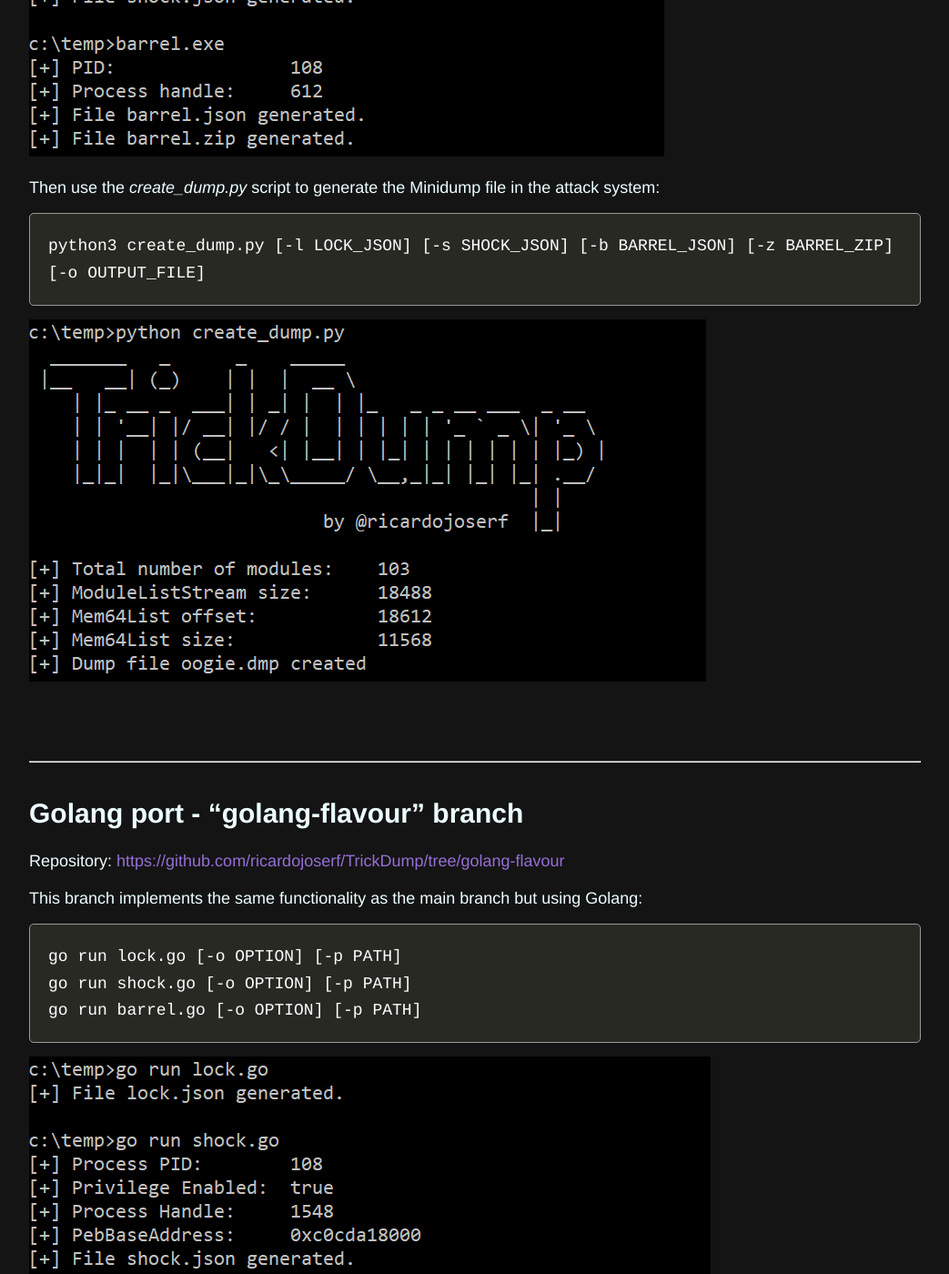
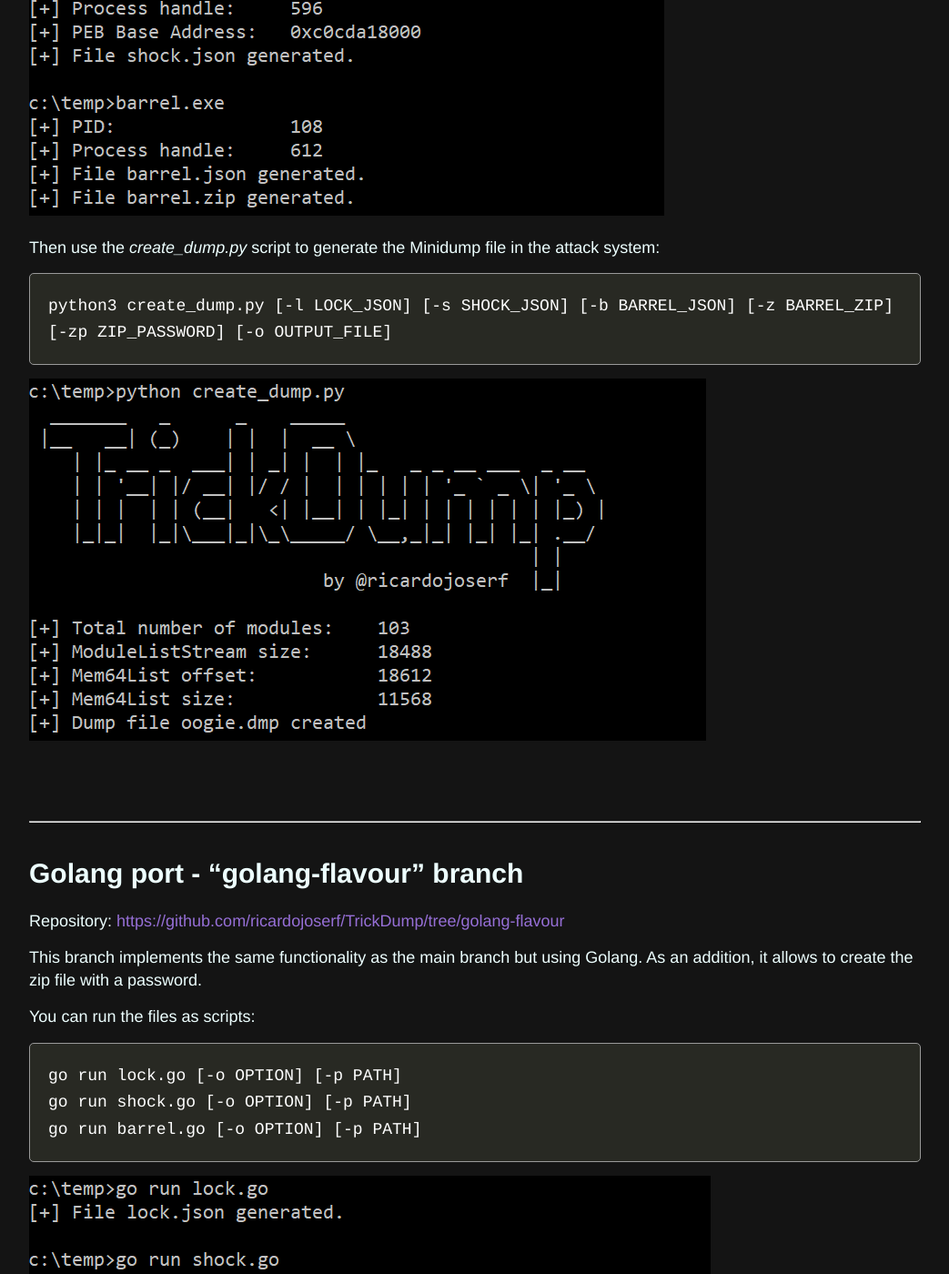
Before and after one commit to ricardojoserf/ricardojoserf.github.io, a Jekyll site: the page built from _posts/2024-7-16-trickdump.md, in a window 1280 px wide and 1400 px high, scrolled down 5020 px. Shown: the whole window at 91% size, without its empty margins (118-1161 px from the left). Built offline with Jekyll 4.4.1, drawn with Linux system fonts in a browser that asks for light colours; some of the changed text lies outside the part shown.

Commit message:
Update 2024-7-16-trickdump.md

````diff
--- a/_posts/2024-7-16-trickdump.md
+++ b/_posts/2024-7-16-trickdump.md
@@ -86,7 +86,9 @@ Then the Minidump file is generated:
 
 Repository: [https://github.com/ricardojoserf/TrickDump/tree/python-flavour](https://github.com/ricardojoserf/TrickDump/tree/python-flavour)
 
-This branch implements the same functionality as the main branch but using Python3. You can run the files as scripts:
+This branch implements the same functionality as the main branch but using Python3. As an addition, it allows to create the zip file with a password.
+
+You can run the files as scripts:
 
 ```
 python lock.py [-o OPTION] [-p PATH]
@@ -121,7 +123,7 @@ nuitka --onefile lock.py && nuitka --onefile shock.py && nuitka --onefile barrel
 Then use the *create_dump.py* script to generate the Minidump file in the attack system:
 
 ```
-python3 create_dump.py [-l LOCK_JSON] [-s SHOCK_JSON] [-b BARREL_JSON] [-z BARREL_ZIP] [-o OUTPUT_FILE]
+python3 create_dump.py [-l LOCK_JSON] [-s SHOCK_JSON] [-b BARREL_JSON] [-z BARREL_ZIP] [-zp ZIP_PASSWORD] [-o OUTPUT_FILE]
 ```
 
 ![img4](https://raw.githubusercontent.com/ricardojoserf/ricardojoserf.github.io/master/images/trickdump/Screenshot_py4.png)
@@ -135,7 +137,9 @@ python3 create_dump.py [-l LOCK_JSON] [-s SHOCK_JSON] [-b BARREL_JSON] [-z BARRE
 
 Repository: [https://github.com/ricardojoserf/TrickDump/tree/golang-flavour](https://github.com/ricardojoserf/TrickDump/tree/golang-flavour)
 
-This branch implements the same functionality as the main branch but using Golang:
+This branch implements the same functionality as the main branch but using Golang. As an addition, it allows to create the zip file with a password.
+
+You can run the files as scripts:
 
 ```
 go run lock.go [-o OPTION] [-p PATH]
@@ -163,7 +167,7 @@ go build lock.go && go build shock.go && go build barrel.go
 Then use the *create_dump.py* script to generate the Minidump file in the attack system:
 
 ```
-python3 create_dump.py [-l LOCK_JSON] [-s SHOCK_JSON] [-b BARREL_JSON] [-z BARREL_ZIP] [-o OUTPUT_FILE]
+python3 create_dump.py [-l LOCK_JSON] [-s SHOCK_JSON] [-b BARREL_JSON] [-z BARREL_ZIP] [-zp ZIP_PASSWORD] [-o OUTPUT_FILE]
 ```
 
 ![img4](https://raw.githubusercontent.com/ricardojoserf/ricardojoserf.github.io/master/images/trickdump/Screenshot_go4.png)
````
